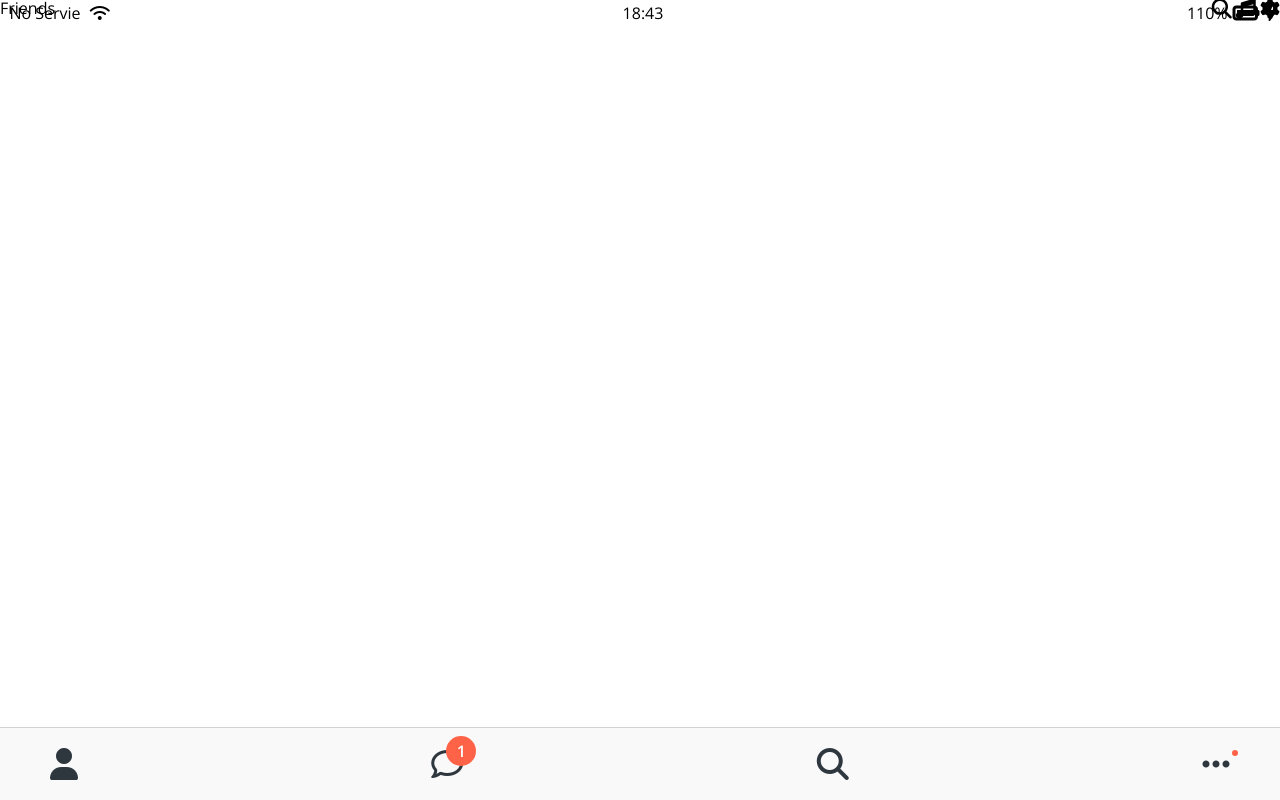
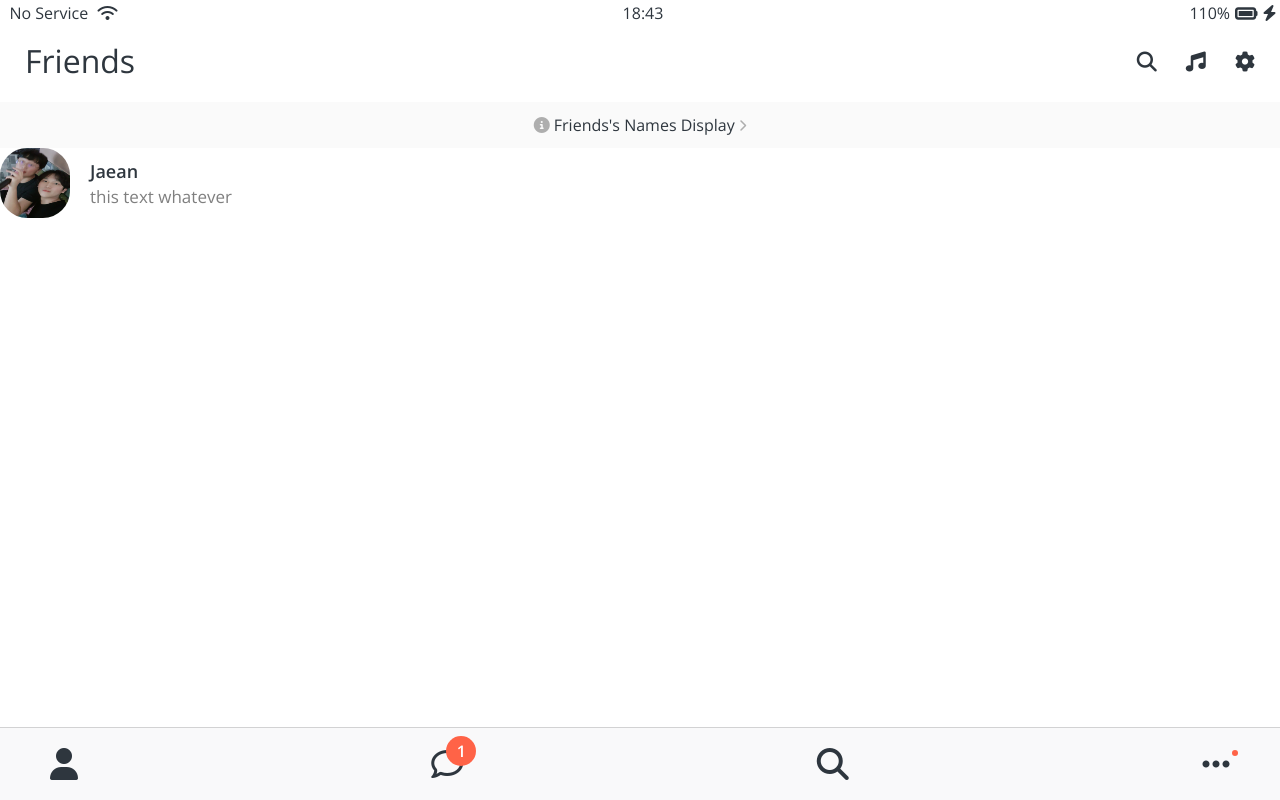
Before and after one commit to JaeanHan/kokoa-clone-2022, a plain HTML site: page friends.html in a window 1280 px wide. Drawn offline with nearby package versions, Linux system fonts and the light colour scheme.

Commit message:
Profile Structure Update

```diff
--- a/css/components/screen-header.css
+++ b/css/components/screen-header.css
@@ -1,5 +1,16 @@
 .screen-header {
+    margin-top: 20px;
     display: flex;
     justify-content: space-between;
+    align-items: center;
+    padding: 25px;
+}
 
+.screen-header__title {
+    font-size: 32px;
+    font-weight: 600px;
 }
+
+.screen-header__icons span {
+    margin-left:25px;
+}
--- a/css/components/status-bar.css
+++ b/css/components/status-bar.css
@@ -1,5 +1,6 @@
 .status-bar {
     position:fixed;
+    top:0;
     width:100%;
     display:flex;
     justify-content: center;
--- /dev/null
+++ b/css/components/user-component.css
@@ -0,0 +1,26 @@
+.user-component {
+    display: flex;
+}
+
+.user-component__column:first-child {
+    display:flex;
+    align-items: center;
+}
+
+.user-component__avatar {
+    width:70px;
+    height:70px;
+    border-radius: 27px;
+    margin-right: 20px;
+}
+
+.user-component__title {
+    font-weight: 600;
+    font-size: 18px;
+}
+
+.user-component__subtitle {
+    margin-top:8px;
+    font-size: 17px;
+    color: rgba(0,0,0,0.5)
+}
--- /dev/null
+++ b/css/screens/friends.css
@@ -0,0 +1,11 @@
+#friends-display-link {
+    text-align: center;
+    display: block;
+    background-color: #fafafa;
+    padding: 15px 0px;
+    font-size: 16px;
+}
+
+#friends-display-link i{
+    color: rgba(0,0,0,0.3)
+}
--- a/css/style.css
+++ b/css/style.css
@@ -7,10 +7,13 @@
 @import "components/welcome.css";
 @import "components/nav-bar.css";
 @import "components/screen-header.css";
+@import "components/user-component.css";
 
 /* Screens */
 @import "screens/login.css";
+@import "screens/friends.css";
 
 body {
+    color:#2e363e;
     font-family: 'Open Sans', sans-serif;
 }
--- a/friends.html
+++ b/friends.html
@@ -10,27 +10,46 @@
   <body>
     <div class="status-bar">
       <div class="status-bar__column">
-        <span>No Servie</span>
-        <i class="fa-solid fa-wifi"></i>
+        <span>No Service</span>
+        <i class="fas fa-wifi"></i>
       </div>
       <div class="status-bar__column">
         <span>18:43</span>
       </div>
       <div class="status-bar__column">
         <span>110%</span>
-        <i class="fa-solid fa-battery-full fa-xl"></i>
-        <i class="fa-solid fa-bolt-lightning"></i>
+        <i class="fas fa-battery-full fa-lg"></i>
+        <i class="fas fa-bolt"></i>
       </div>
     </div>
 
     <header class="screen-header">
       <h1 class="screen-header__title">Friends</h1>
-      <div class="screen-header__icon">
+      <div class="screen-header__icons">
         <span><i class="fas fa-search fa-lg"></i></span>
         <span><i class="fas fa-music fa-lg"></i></span>
         <span><i class="fas fa-cog fa-lg"></i></span>
       </div>
     </header>
+
+    <a id="friends-display-link">
+      <i class="fas fa-info-circle"></i> Friends's Names Display
+      <i class="fas fa-chevron-right fa-xs"></i>
+    </a>
+
+    <div class="user-component">
+      <div class="user-component__column">
+        <img
+          src="./css/KakaoTalk_20220417_104856305.jpg"
+          class="user-component__avatar"
+        />
+        <div class="user-component__text">
+          <h4 class="user-component__title">Jaean</h4>
+          <h6 class="user-component__subtitle">this text whatever</h6>
+        </div>
+      </div>
+      <div class="user-component__column"></div>
+    </div>
 
     <nav class="nav">
       <ul class="nav__list">
```
Also changed, not shown: index.html (+1 -0 lines), css/KakaoTalk_20220417_104856305.jpg (added).
